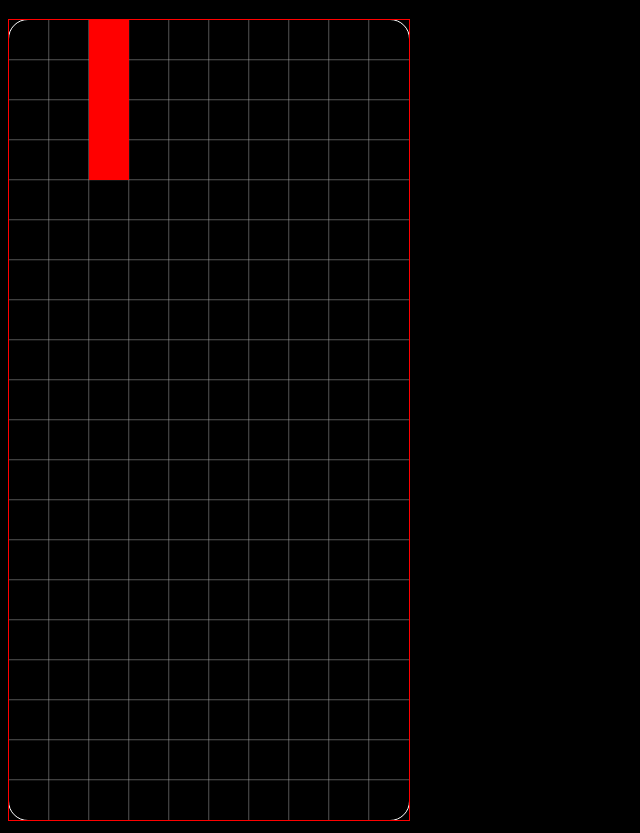
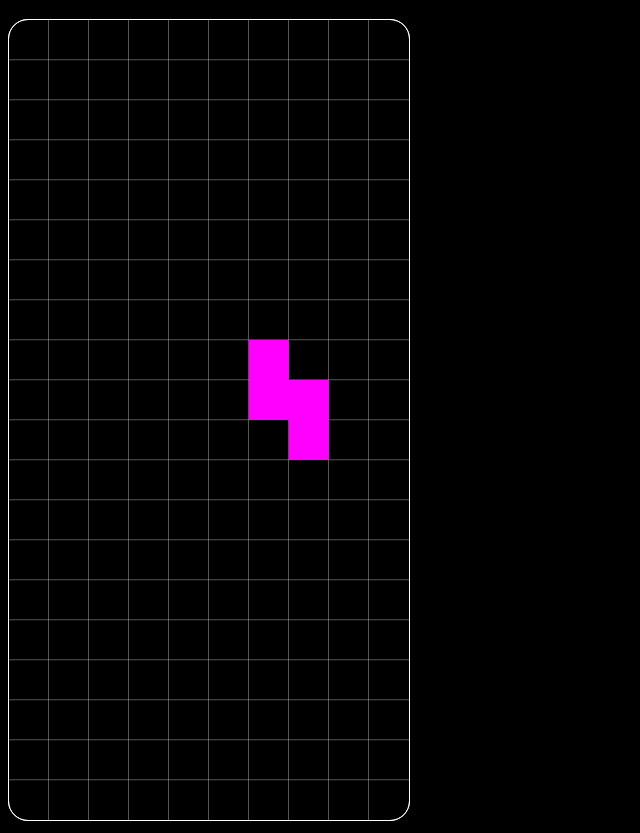
Before and after one commit to Dad-rct/tetris, a website built with webpack: page public/html/tetris.html in a window 1280 px wide. Shown: the part 61-894 px from the top of the page, without its empty margins (0-640 px from the left). Built offline with nearby package versions, Linux system fonts and the light colour scheme.

Commit message:
placing shapes

```diff
--- a/package.json
+++ b/package.json
@@ -10,6 +10,7 @@
   "license": "ISC",
   "dependencies": {
     "@types/color": "^3.0.6",
+    "@types/color-convert": "^2.0.4",
     "color": "^4.2.3",
     "ts-loader": "~8.2.0",
     "typescript": "~5.0.4",
--- a/public/html/tetris.css
+++ b/public/html/tetris.css
@@ -8,14 +8,14 @@ body {
     position: relative;
 }
 
-#canvasBoard {
+#canvasBoard,
+#canvasPieces {
     border: solid 1px #FFF;
     border-radius: 20px;
 }
 
 #canvasPieces {
     position: absolute;
-    border: solid 1px red;
     left: 0;
-    top: 0
+    top: 0;
 }
--- a/src/gameBoard.ts
+++ b/src/gameBoard.ts
@@ -8,6 +8,8 @@ const gameBoardSquaresHeightCount = 20;
 const canvasWidth = gameBoardSquaresWidthCount * squareSize;
 const canvasHeight = gameBoardSquaresHeightCount * squareSize;
 export class GameBoard {
+    private grid = Array.from(new Array(gameBoardSquaresWidthCount))
+        .map(() => Array.from(new Array(gameBoardSquaresHeightCount)).map(() => ""));
     private canvasBoard;
     private canvasPieces;
     private ctxBoard;
@@ -32,10 +34,26 @@ export class GameBoard {
         this.ctxBoard.strokeStyle = "#AAA";
         this.ctxBoard.lineWidth = 0.5;
     }
+    /**Get a list of all co-ordinates and rotations that shape can be placed in */
+    getShapeAvailablePlaces(shape: Shape) {
+        const places: [COORD, number][] = [];
+        for (let r = 0; r < 4; r++) {
+            //find locations shape can be placed in
+            for (let x = 0; x < gameBoardSquaresWidthCount; x++) {
+                for (let y = 0; y < gameBoardSquaresHeightCount; y++) {
+                    const c = new COORD({ x, y });
+                    if (this.canDrawShape(shape, c))
+                        places.push([c, r]);
+                }
+            }
+            shape.rotate()
+        }
+        return places;
+    }
+
     drawBoard() {
-
         for (let x = 1; x < gameBoardSquaresWidthCount; x++) {
-            const lineX = x * squareSize - this.ctxBoard.lineWidth / 2;
+            const lineX = x * squareSize - this.ctxBoard.lineWidth;
             const lineYStart = 0
             const lineYEnd = canvasHeight;
             this.ctxBoard.beginPath();
@@ -71,8 +89,16 @@ export class GameBoard {
             ) {
                 return false;
             }
+            if (this.grid[pixel.x][pixel.y] !== "")
+                return false;
         }
         return true;
+    }
+    place(shape: Shape, at: COORD) {
+        const pixels = this.getPixelsWithOffset(shape, at);
+        for (const pixel of pixels) {
+            this.grid[pixel.x][pixel.y] = shape.color;
+        }
     }
     //** draw or erase a shape from the canvas
     private drawOrClearShape(shape: Shape, at: COORD, clear: boolean) {
@@ -99,4 +125,11 @@ export class GameBoard {
     clearShape(shape: Shape, at: COORD) {
         return this.drawOrClearShape(shape, at, true);
     }
+    log() {
+        for (let y = 0; y < gameBoardSquaresHeightCount; y++) {
+            const str = this.grid.map(v => v[y] ? "X" : " ");
+            console.log(str);
+        }
+
+    }
 }
--- a/src/index.ts
+++ b/src/index.ts
@@ -7,14 +7,33 @@ let currentColorIndex = 0;
 let currentShape = new Shape({ shape: AllShapes[currentShapeIndex], color: AllShapeColours[currentColorIndex] });
 let currentShapeCOORDS = new COORD({ x: 0, y: 0 });
 
-
 document.addEventListener("readystatechange", async () => {
     if (document.readyState === "complete") {
         const board = new GameBoard({ parentElement: document.getElementById("boardContainer") });
         board.drawBoard();
-        board.drawShape(currentShape, currentShapeCOORDS);
+        function addShape() {
+            currentShapeIndex = Math.floor(Math.random() * AllShapes.length);
+            currentColorIndex = Math.floor(Math.random() * AllShapeColours.length);
+            currentShape = new Shape({
+                shape: AllShapes[currentShapeIndex],
+                color: AllShapeColours[currentColorIndex]
+            });
+            const allPlaces = board.getShapeAvailablePlaces(currentShape);
+
+            const place = allPlaces[Math.floor(Math.random() * allPlaces.length)];
+            if (!place) {
+                return false;
+            }
+            const [coords, r] = place;
+            currentShapeCOORDS = coords;
+            for (let i = 0; i < r; i++)
+                currentShape.rotate();
+            board.log();
+            board.drawShape(currentShape, currentShapeCOORDS);
+            return true;
+        }
+        addShape();
         document.addEventListener("keydown", e => {
-            console.log(e.key)
             switch (e.key) {
                 case " ":
                     //change of shape
@@ -69,6 +88,10 @@ document.addEventListener("readystatechange", async () => {
                     currentShape.color = AllShapeColours[currentColorIndex];
                     board.drawShape(currentShape, currentShapeCOORDS);
                     break;
+                case "p":
+                    //place
+                    board.place(currentShape, currentShapeCOORDS);
+                    addShape();
             }
         })
 
```
Also changed, not shown: 1 other file.
